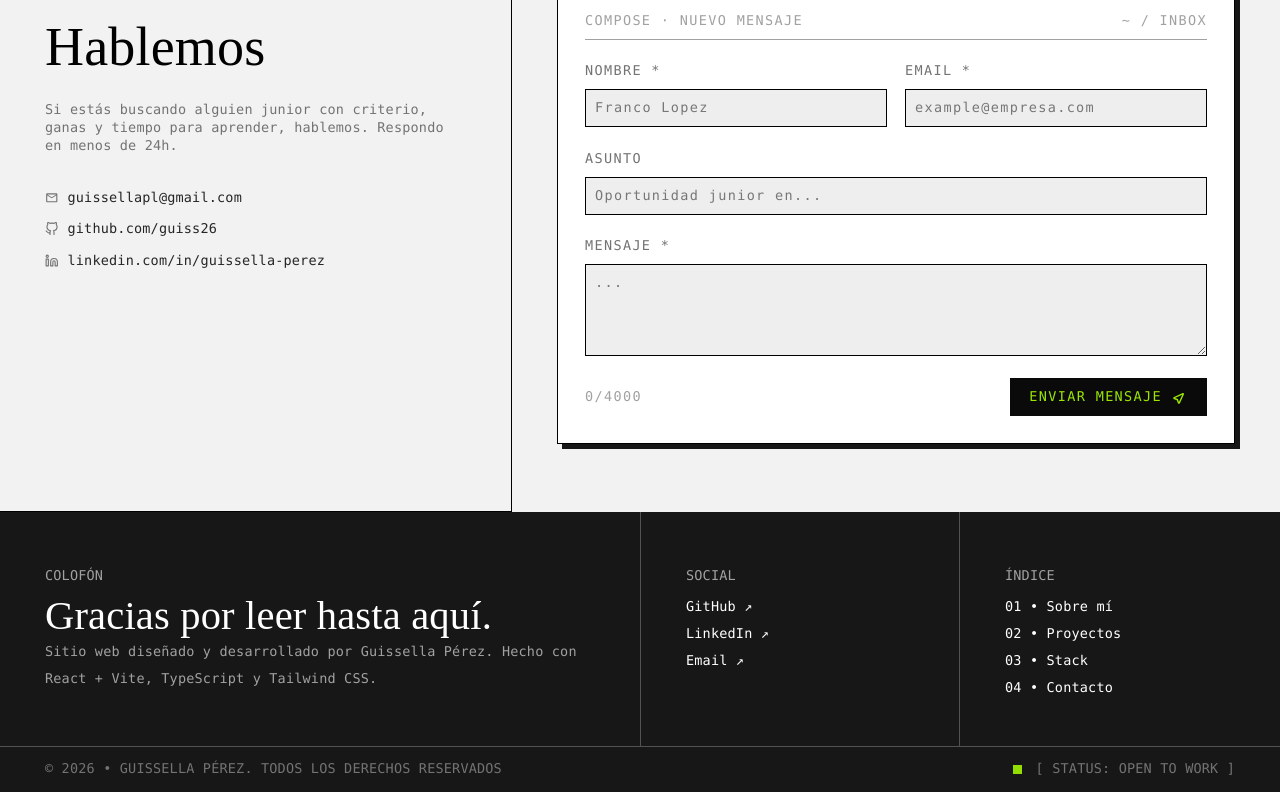
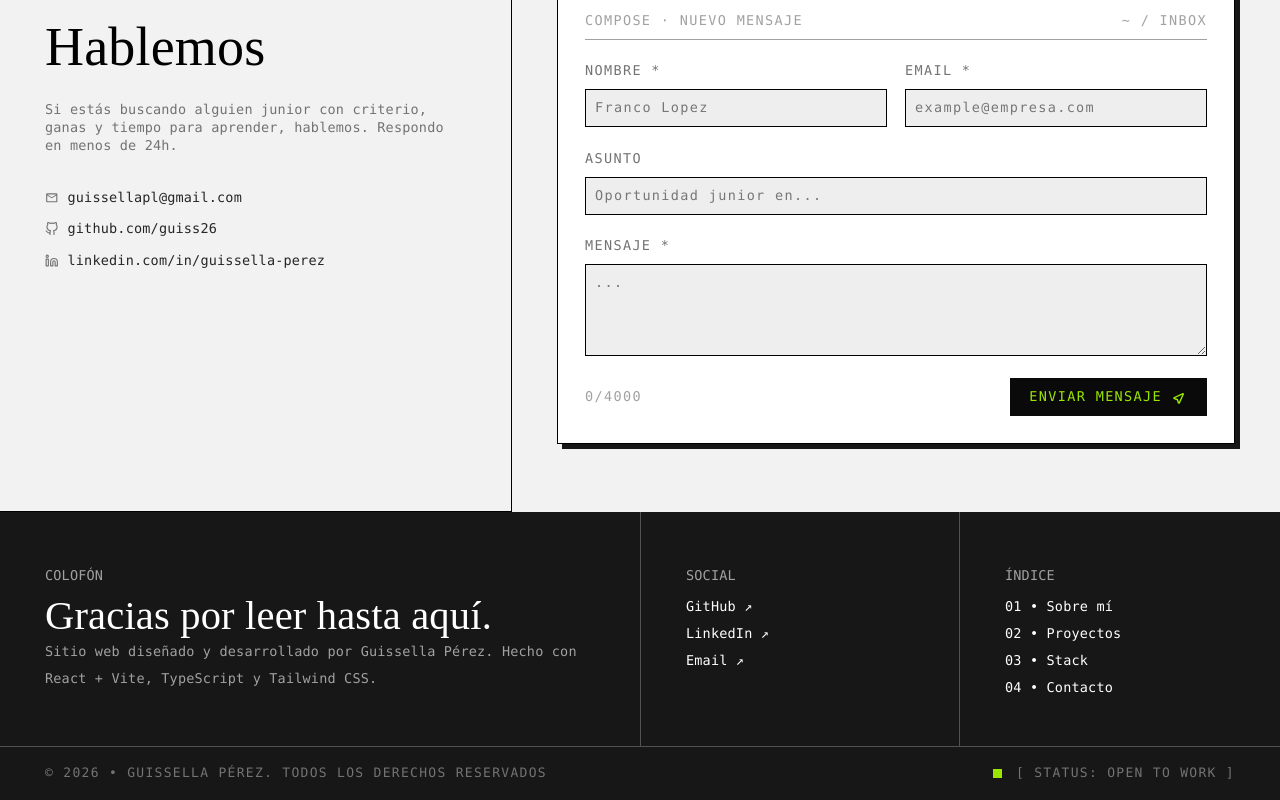
Before and after one commit to guiss26/my-portfolio, a React (Vite) app: page / in a window 1280 px wide. Shown: the part 2922-3722 px from the top of the page. Built offline with nearby package versions, Linux system fonts and the light colour scheme; a web font is replaced by a local one.

Commit message:
style(footer): adjust font size

```diff
--- a/src/components/Footer.tsx
+++ b/src/components/Footer.tsx
@@ -28,10 +28,10 @@ export default function Footer() {
                         </ul>
                     </div>
                 </div>
-                <div className="font-mono flex justify-between text-xs py-3 px-10 border-t border-t-neutral-600 text-neutral-500">
+                <div className="font-mono flex justify-between text-[13px] py-3 px-10 border-t border-t-neutral-600 text-neutral-500 tracking-widest">
                     <p>© 2026 • GUISSELLA PÉREZ. TODOS LOS DERECHOS RESERVADOS</p>
 
-                    <p className="flex items-center gap-3"><span className="w-2 h-2 bg-lime-400 animate-pulse"></span> [ STATUS: OPEN TO WORK ]</p>
+                    <p className="flex items-center gap-3"><span className="w-2 h-2 bg-lime-400"></span> [ STATUS: OPEN TO WORK ]</p>
                 </div>
             </footer>
         </>
```
